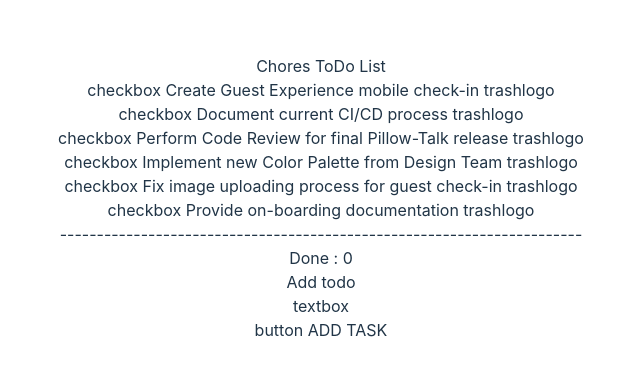
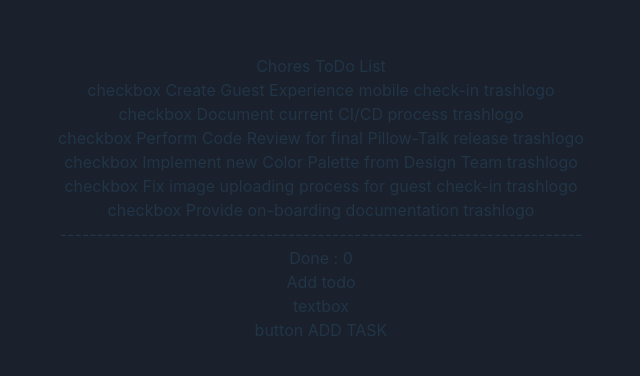
Before and after one commit to sixtycode/fe-exercise-004, a React (Vite) app: page / in a window 1280 px wide. Shown: the part 202-578 px from the top of the page, without its empty margins (319-959 px from the left). Built offline with nearby package versions, Linux system fonts and the light colour scheme.

Commit message:
refactor: change root background color

```diff
--- a/src/index.css
+++ b/src/index.css
@@ -61,7 +61,7 @@ button:focus-visible {
 @media (prefers-color-scheme: light) {
   :root {
     color: #213547;
-    background-color: #ffffff;
+    background-color: #1a202c;
   }
   a:hover {
     color: #747bff;
```
